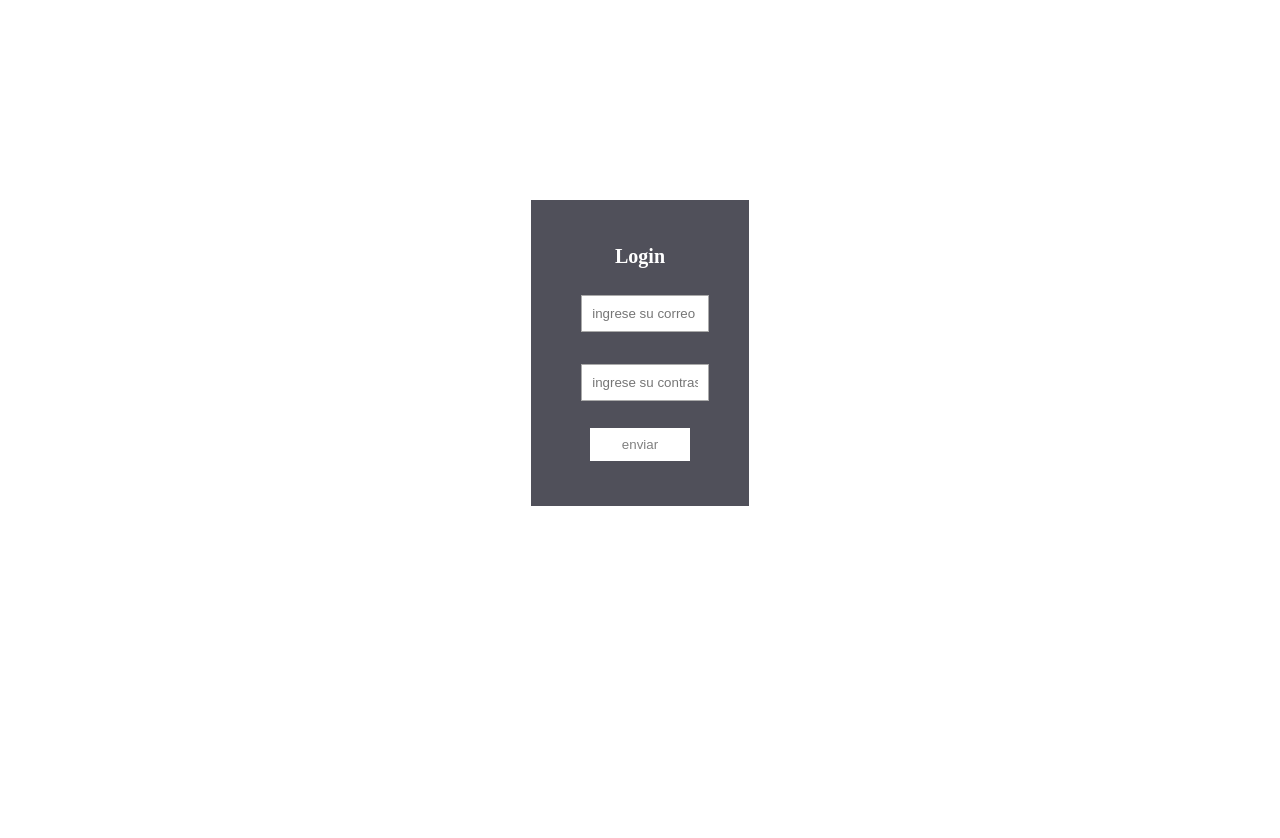
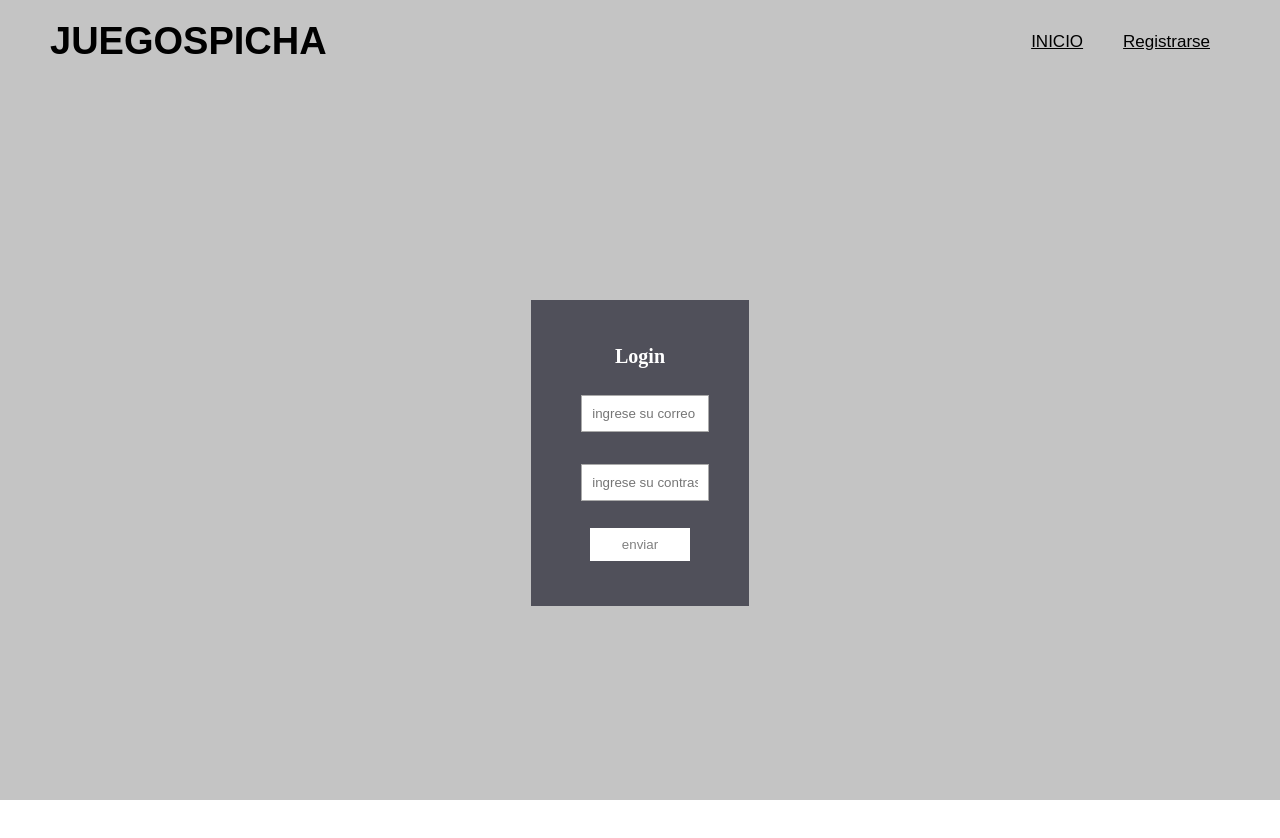
Before and after one commit to alejo7892/Juegosp, a React (Vite) app in the folder client/: page / in a window 1280 px wide. Both pictures are taken after a click on the item "Iniciar sesion". Shown: the top 838 px of the page. Before the commit the page ends 800 px from the top, so only its background shows below. Built offline with nearby package versions, Linux system fonts and the light colour scheme.

Commit message:
tercer commit

```diff
--- a/client/src/App.css
+++ b/client/src/App.css
@@ -7,6 +7,14 @@ html{
   font-size: 62.5%;
 }
 .container{
+  width: 100%;
+  height: 100vh;
+  background-color: #C4C4C4;
+  font-family: 'Share Tech', sans-serif;
+  min-width: 1200px;
+  position: relative;
+}
+.containerLo{
   width: 100%;
   height: 100vh;
   background-color: #C4C4C4;
--- a/client/src/components/Login/index.jsx
+++ b/client/src/components/Login/index.jsx
@@ -1,18 +1,58 @@
 import { useState } from "react";
 import { Loginus } from "../../../API";
+import App from "../../App";
+import Registro from "../Registro";
+import Catalogo from "../catalogo";
 const Login = () => {
   const [correo,setCorreo]= useState("")
   const [contraseña,setContraseña]= useState("")
-    const iniciarsesion = async () => {
+  const [form,setForm] = useState("")
+
+  switch (form) {
+    case "Inicio":
+      return <App/>
+    case "Registro":
+      return <Registro/>
+
+      case "Juegos":
+        return <Catalogo/>
+
+    default:
+      break;
+  }
+
+  const iniciarsesion = async (e) => {
       e.preventDefault()
       const response = await Loginus({
         correo: correo,
         contraseña: contraseña
       })
-
+      if (response.data[0] != 0) {
+        alert("logeado")
+      }
+      else{
+        alert("no existe por favor registrese")
+      }
     }
 
     return (
+
+      <div>
+      <div className="containerLo">
+      <nav>
+            <span class="logo">JUEGOSPICHA</span>
+            <ul>
+                <li
+                onClick={() => setForm("Inicio")}
+                >INICIO</li>
+                <li
+                onClick={() => setForm("Registro")}
+                >Registrarse</li>
+
+            </ul>
+        </nav>
+        </div>
+        <div >
       <div style={{ width: "100%", display: "flex", justifyContent: "center" }}>
 
         <div
@@ -20,9 +60,8 @@ const Login = () => {
             background: "#50505a",
             width: "17%",
             padding: "45px",
-
             position: "relative",
-            top :'200px'
+            top :'-500px'
 
           }}
         >
@@ -41,7 +80,7 @@ const Login = () => {
                 margin: "5px",
               }}
               value={correo}
-              onClick={(event) => setCorreo(event.target.value)}
+              onChange={(event) => setCorreo(event.target.value)}
 
             />
             <br /><br /><br />
@@ -57,7 +96,7 @@ const Login = () => {
                 margin: "5px",
               }}
               value={contraseña}
-             onClick={(event) => setContraseña(event.target.value)}
+             onChange={(event) => setContraseña(event.target.value)}
             />
             <br />
             <br /> <br />
@@ -76,6 +115,8 @@ const Login = () => {
           </form>
         </div>
       </div>
+      </div>
+      </div>
     );
   };
 
--- a/client/src/components/Registro/index.jsx
+++ b/client/src/components/Registro/index.jsx
@@ -1,10 +1,27 @@
 import { useState } from "react";
 import { registrous } from "../../../API";
+import Login from "../Login";
+import App from "../../App";
 const Registro = () => {
   const [nombreU, setNombre]= useState("")
   const [numeroU, setNumero]= useState("")
   const [correoU, setCorreo]= useState("")
   const [contraseñaU, setContraseña]= useState("")
+  const [form,setForm] = useState("")
+
+  switch (form) {
+    case "Inicio":
+      return <App/>
+    case "Iniciar sesion":
+      return <Login/>
+
+      case "Juegos":
+        return <Catalogo/>
+
+    default:
+      break;
+  }
+
 
   const reg = async(e) =>{
   e.preventDefault()
@@ -19,7 +36,23 @@ const Registro = () => {
 
 
   return (
-    <div style={{ width: "100%", display: "flex", justifyContent: "center" }}>
+
+    <div className="containerLo">
+      <div >
+      <nav>
+            <span class="logo">JUEGOSPICHA</span>
+            <ul>
+                <li
+                onClick={() => setForm("Inicio")}
+                >INICIO</li>
+                <li
+                onClick={() => setForm("Iniciar sesion")}
+                >Iniciar sesion</li>
+
+            </ul>
+        </nav>
+        </div>
+    <div style={{ width: "100%", display: "flex", justifyContent: "center", background: '' }}>
 
       <div
         style={{
@@ -109,6 +142,7 @@ const Registro = () => {
         </form>
       </div>
     </div>
+    </div>
   );
 };
 
```
Also changed, not shown: 1 other file (tests, documents, lock files or other folders).
